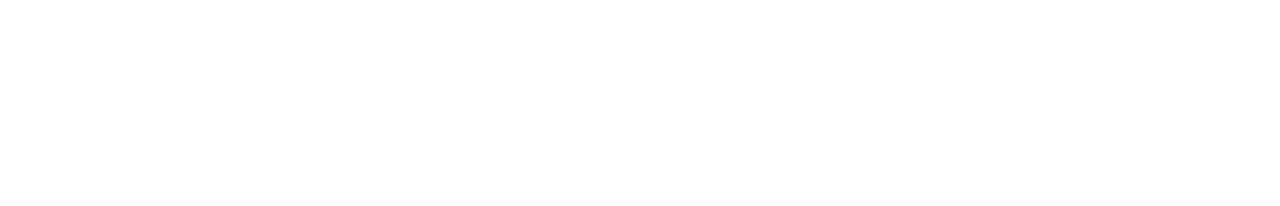
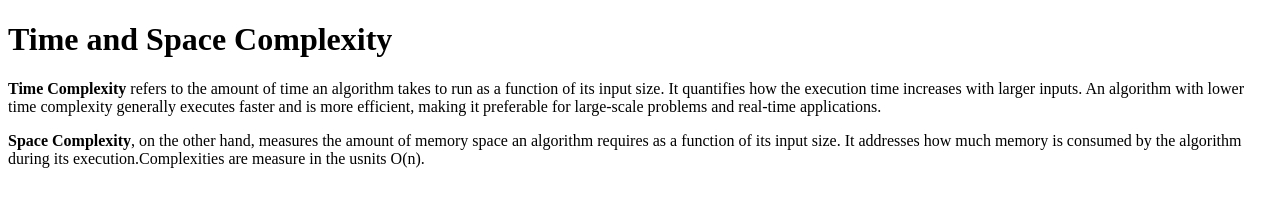
Before and after one commit to acciojob/time-and-space-complexity-YashSharma412, a website: page main.html in a window 1280 px wide. Drawn offline with Linux system fonts and the light colour scheme.

Commit message:
created a submission

```diff
--- a/main.html
+++ b/main.html
@@ -10,6 +10,14 @@
 	<!-- the entire body must be written by student -->
     <script type="text/javascript" src="./script.js">
 </script>
+	<header>
+		<h1>Time and Space Complexity</h1>
+	</header>
+	<article>
+		<p><b>Time Complexity</b> refers to the amount of time an algorithm takes to run as a function of its input size. It quantifies how the execution time increases with larger inputs. An algorithm with lower time complexity generally executes faster and is more efficient, making it preferable for large-scale problems and real-time applications.</p>
+
+		<p><b>Space Complexity</b>, on the other hand, measures the amount of memory space an algorithm requires as a function of its input size. It addresses how much memory is consumed by the algorithm during its execution.Complexities are measure in the usnits O(n).</p>
+	</article>
 
 </body>
 
```
